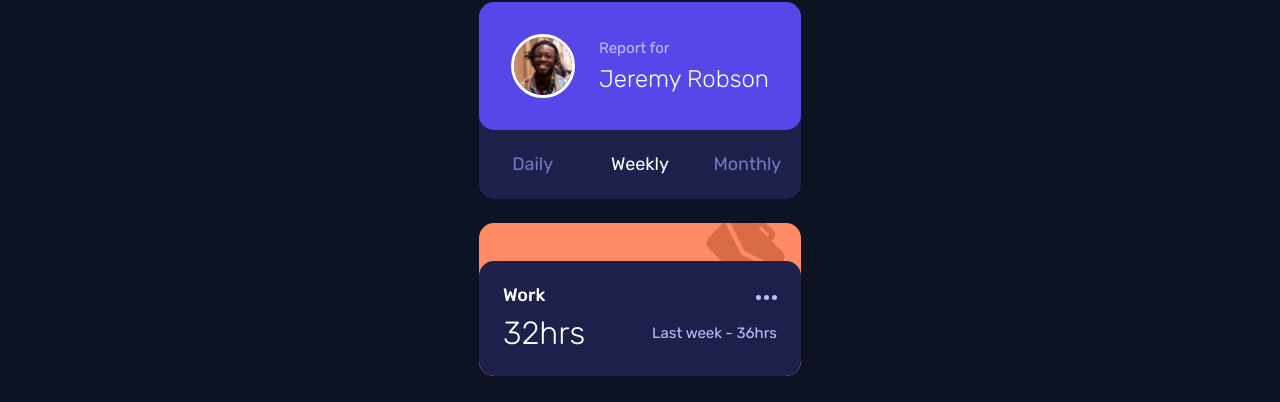
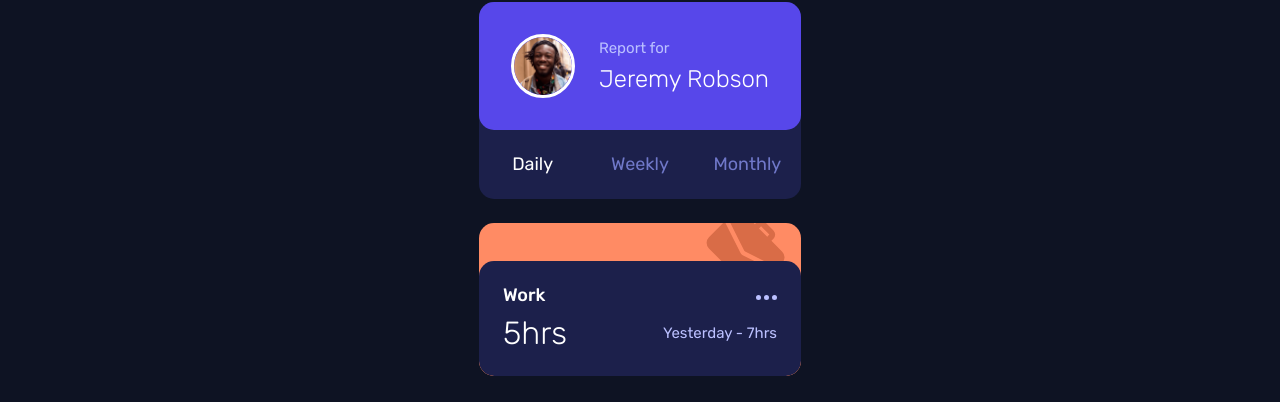
Before and after one commit to RicardoGeada/fm-time-tracking-dashboard, a plain HTML site: page index.html in a window 1280 px wide. Both pictures are taken after a click on the tab "Daily". Shown: the part 211-613 px from the top of the page. Drawn offline with nearby package versions, Linux system fonts and the light colour scheme; files that its build step writes are made by us from their sources.

Commit message:
feat: add script.js, add eventlisteners for menu buttons

```diff
--- a/index.html
+++ b/index.html
@@ -6,6 +6,8 @@
 
   <link rel="icon" type="image/png" sizes="32x32" href="./images/favicon-32x32.png">
   <link rel="stylesheet" href="style.css">
+
+  <script src="./script.js" defer></script>
 
   <title>Frontend Mentor | Time tracking dashboard</title>
 
@@ -23,9 +25,9 @@
         </div>
       </div>
       <nav class="dashboard__menu" role="tablist">
-        <button class="dashboard__menu-button" role="tab" type="button" aria-selected="false">Daily</button>
-        <button class="dashboard__menu-button" role="tab" type="button" aria-selected="true">Weekly</button>
-        <button class="dashboard__menu-button" role="tab" type="button" aria-selected="false">Monthly</button>
+        <button class="dashboard__menu-button" role="tab" type="button" data-mode="daily" aria-selected="false">Daily</button>
+        <button class="dashboard__menu-button" role="tab" type="button" data-mode="weekly" aria-selected="true">Weekly</button>
+        <button class="dashboard__menu-button" role="tab" type="button" data-mode="monthly" aria-selected="false">Monthly</button>
       </nav>
     </aside>
 
--- /dev/null
+++ b/script.js
@@ -0,0 +1,27 @@
+const dashboardButtons = document.querySelectorAll(".dashboard__menu-button");
+const dashboardGrid = document.getElementById("dashboardGrid");
+
+/**
+ * Adds click event listeners to all dashboard menu buttons.
+ *
+ * When a button is clicked:
+ * 1. Sets `aria-selected="false"` for all buttons.
+ * 2. Sets `aria-selected="true"` for the clicked button.
+ * 3. Updates the dashboard grid's CSS class to match the selected time mode
+ *    (daily, weekly, monthly).
+ */
+dashboardButtons.forEach((button) => {
+  button.addEventListener("click", () => {
+    dashboardButtons.forEach((btn) =>
+      btn.setAttribute("aria-selected", "false")
+    );
+    button.setAttribute("aria-selected", "true");
+    const mode = button.dataset.mode;
+    dashboardGrid.classList.remove(
+      "dashboard__grid--daily",
+      "dashboard__grid--weekly",
+      "dashboard__grid--monthly"
+    );
+    dashboardGrid.classList.add(`dashboard__grid--${mode}`);
+  });
+});
```
